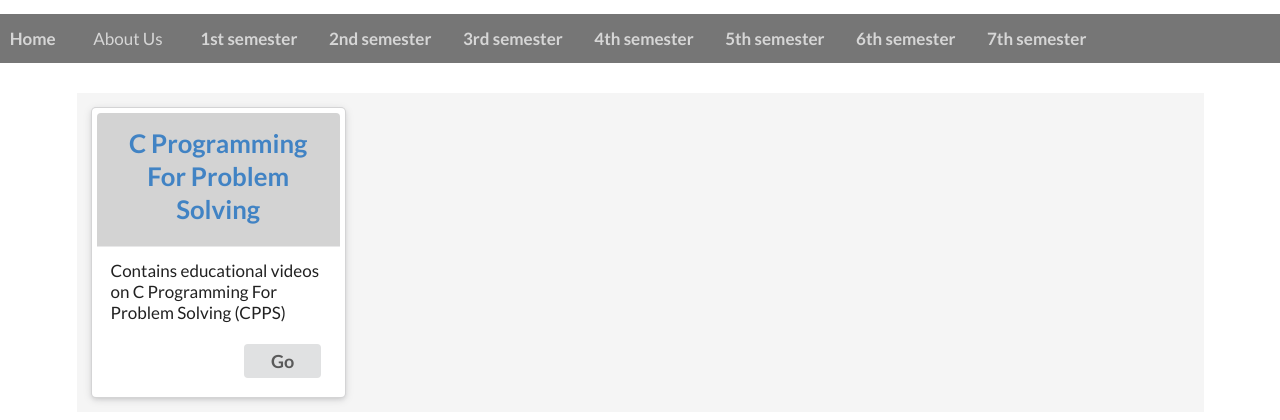
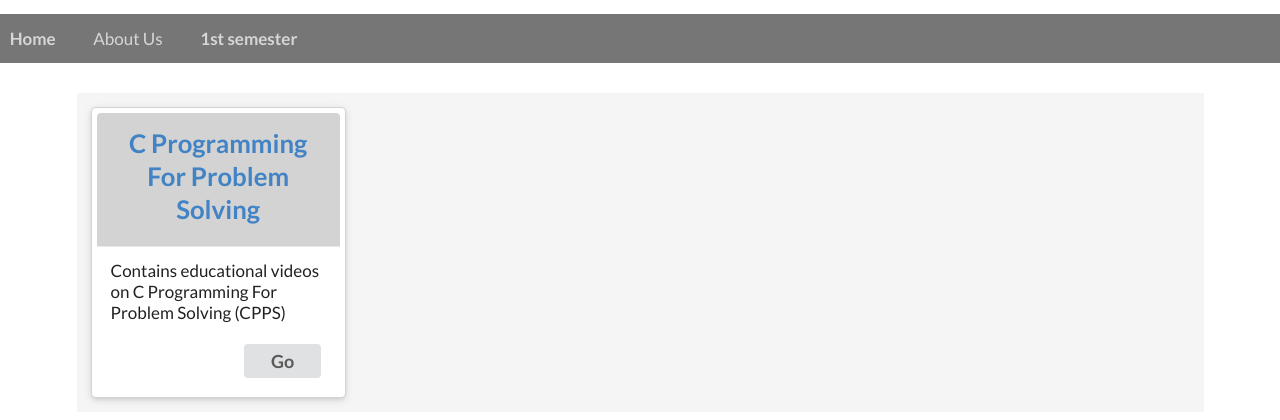
Before and after one commit to roopashree375/vl, a PHP site: page /titles1.php in a window 1280 px wide. Shown: the part 94-514 px from the top of the page. Run offline with PHP 8.4, Linux system fonts and the light colour scheme.

Commit message:
Update titles1.php

```diff
--- a/titles1.php
+++ b/titles1.php
@@ -42,24 +42,7 @@
   <a class="header item" href="titles1.php">
       1st semester
     </a>
-    <a class="header item" href="titles2.php">
-      2nd semester
-    </a>
-    <a class="header item" href="titles3.php">
-      3rd semester
-    </a>
-    <a class="header item" href="titles4.php">
-      4th semester
-    </a>
-    <a class="header item" href="titles5.php">
-      5th semester
-    </a>
-    <a class="header item" href="titles6.php">
-      6th semester
-    </a>
-    <a class="header item" href="titles7.php">
-      7th semester
-    </a>
+
 </div>
 </div>
 <div id="toTop"><i class="chevron up icon"></i></div>
```
